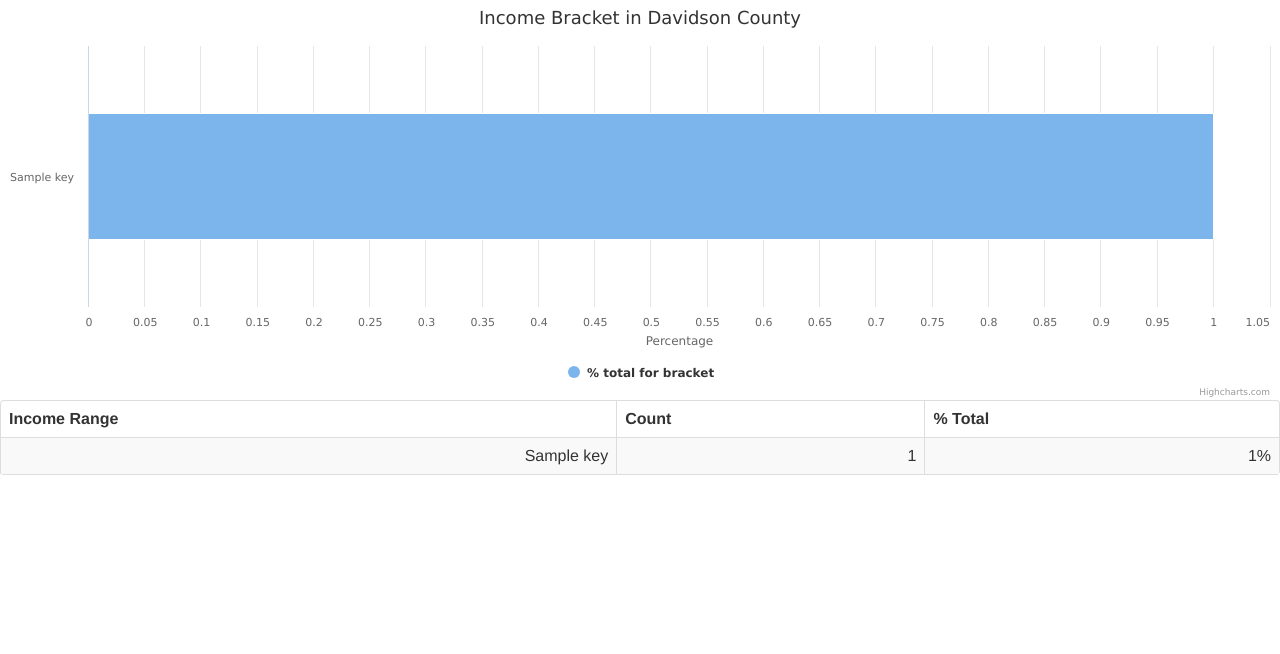
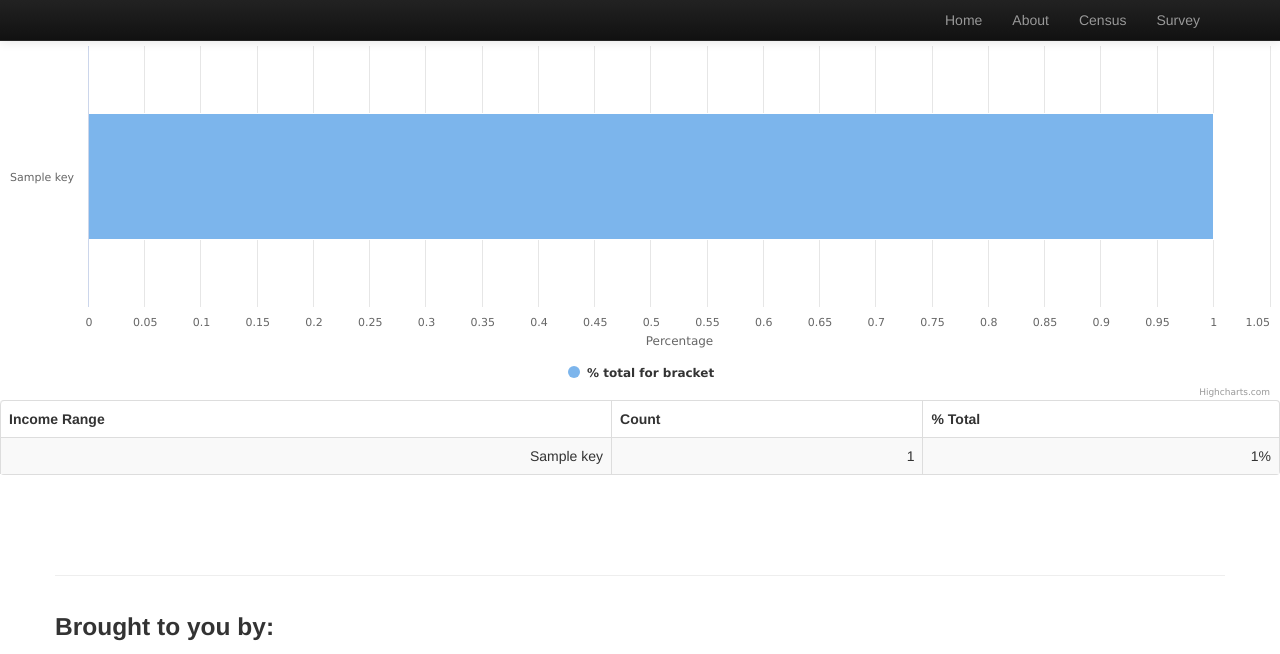
Before and after one commit to jasonamyers/h4cn-index, a Flask app: template app/templates/census/income.html in a window 1280 px wide. Shown: the top 654 px of the page. Before the commit the page ends 475 px from the top, so only its background shows below. Run offline with Flask 2, Linux system fonts and the light colour scheme; the template is opened without the code that fills it: most values are stand-ins (such as "Sample title", 1, 10 or a date in 2020); some libraries are stand-ins or nearby versions.

Commit message:
set base template

```diff
--- a/app/templates/base.html
+++ b/app/templates/base.html
@@ -1,19 +1,149 @@
-<html>
+<!DOCTYPE html>
+<html lang="en">
+
+<!--[if lt IE 7]>      <html class="no-js lt-ie9 lt-ie8 lt-ie7"> <![endif]-->
+<!--[if IE 7]>         <html class="no-js lt-ie9 lt-ie8"> <![endif]-->
+<!--[if IE 8]>         <html class="no-js lt-ie9"> <![endif]-->
+<!--[if gt IE 8]><!--> <html class="no-js"> <!--<![endif]-->
+
 <head>
-        <title>Metro Census and Survey</title>
+
+  <meta charset="utf-8">
+  <title> Nashville Human Relations Commission | Diversity and Inclusivity in Nashville </title>
+  <meta name="description" content=" ">
+  <meta name="robot" CONTENT="index,follow">
+  <meta name="author" content=" ">
+  <meta name="viewport" content="width=device-width, initial-scale=1.0">
+
+  <!-- CSS Files -->
+  <link href="{{ url_for('static', filename='css/bootstrap.min.css') }}" rel="stylesheet" media="screen">
+  <link href="{{ url_for('static', filename='css/navbarfix.css') }}" rel="stylesheet" media="screen">
+  <link href="{{ url_for('static', filename='css/bootstrap-responsive.css') }}" rel="stylesheet" media="screen">
+  <link href="{{ url_for('static', filename='css/styles.css') }}" rel="stylesheet" media="screen">
+
+  <!-- Google Web Fonts -->
+  <link href='http://fonts.googleapis.com/css?family=Molengo' rel='stylesheet' type='text/css'>
+
+  <!-- Favicon -->
   <link rel="shortcut icon" href="{{ url_for('static', filename='favicon.ico') }}">
-        <meta name="viewport" content="width=device-width, initial-scale=1.0">
-        <link href="{{ url_for('static', filename='css/bootstrap.min.css') }}" rel="stylesheet" media="screen">
+
+  <!-- JavaScript Files At Bottom For Faster Load -->
+
+  <!-- HTML5 shim, for IE6-8 support of HTML5 elements -->
+  <!--[if lt IE 9]>
+    <script src="http://html5shim.googlecode.com/svn/trunk/html5.js"></script>
+  <![endif]-->
+
   {% block extracss %}
   {% endblock %}
+
 </head>
+
 <body>
+
+<!--[if lt IE 7]>
+<p class="chromeframe">You are using an <strong>outdated</strong> brow-fluidser. Please <a href="http://brow-fluidsehappy.com/">upgrade your brow-fluidser</a> or <a href="http://www.google.com/chromeframe/?redirect=true">activate Google Chrome Frame</a> to improve your experience.</p>
+<![endif]-->
+
+<!--=============== NAVBAR ===============-->
+
+    <div class="navbar navbar-inverse navbar-fixed-top">
+      <div class="navbar-inner">
+        <div class="container">
+          <a class="btn btn-navbar" data-toggle="collapse" data-target=".nav-collapse">
+            <span class="icon-bar"></span>
+            <span class="icon-bar"></span>
+            <span class="icon-bar"></span>
+          </a>
+          <div class="pull-right nav-collapse collapse">
+            <ul id="menu-main" class="nav">
+              <!--<li><a title="header" href="#top">Top</a></li> -->
+              <li><a title="home" href="#home">Home</a></li>
+              <li><a title="about" href="#about">About</a></li>
+              <li><a title="census" href="#census">Census</a></li>
+              <li><a title="survey" href="#survey">Survey</a></li>
+            </ul>
+          </div>
+        </div>
+      </div><!-- /.navbar-inner -->
+    </div><!-- /.navbar navbar-inverse navbar-fixed-top -->
+
+    <div id="top">
+    </div>
+
     {% block content %}
     {% endblock %}
+
+<!--=============== FOOTER ===============-->
+
+<br />
+<br />
+<br />
+
+    <div class="footerwraper">
+    <div class="container">
+    <footer>
+
+<hr />
+
+      <div class="row">
+        <div class="span12">
+          <h3>
+            Brought to you by:
+          </h3>
+        </div>
+      </div>
+
+      <div class="row">
+        <div class="span4">
+          <a href="http://hackforchange.org" target="_blank">
+            <img src="img/NationalDayOfCivicHacking.png" width="300" height="94" alt="National Day of Civic Hacking" />
+          </a>
+        </div>
+        <div class="span4">
+          <a href="http://hack4changenash.org" target="_blank">
+            <img src="img/nhfc_logo.png" width="300" height="94" alt="Nashville Human Relations Commission" />
+          </a>
+        </div>
+        <div class="span4">
+          <a href="http://www.nashville.gov" target="_blank">
+            <img src="img/logo-home-print.png" width="300" height="94" alt="Nashville Human Relations Commission" />
+          </a>
+        </div>
+      </div>
+
+      <div class="row">
+        <div class="span12">
+          <a href="http://www.nashville.gov/Human-Relations-Commission.aspx" target="_blank">
+            <img src="img/MHRCLogFinal.jpg" width="300" height="94" alt="Nashville Human Relations Commission" />
+          </a>
+        </div>
+      </div>
+
+<hr />
+
+      <div class="row">
+        <div class="span12">
+          <p>
+            © 2013 Nashville Human Relations Commission. All rights reserved.
+          </p>
+        </div>
+      </div>
+
+    </footer>
+    </div><!-- ./container -->
+    <div><!--#footerwraper -->
+
+<!--=============== Google Analytics ===============-->
+
+<!--=============== END ===============-->
+
+<!-- JavaScript Files At Bottom For Faster Load -->
     <script src="http://ajax.googleapis.com/ajax/libs/jquery/1.8.2/jquery.min.js"></script>
     <script src="http://code.highcharts.com/highcharts.js"></script>
     <script src="{{ url_for('static', filename='js/bootstrap.min.js') }}"></script>
     {% block extrajs %}
     {% endblock %}
+
 </body>
 </html>
```
Lines whose indentation alone changed are shown as unchanged.
